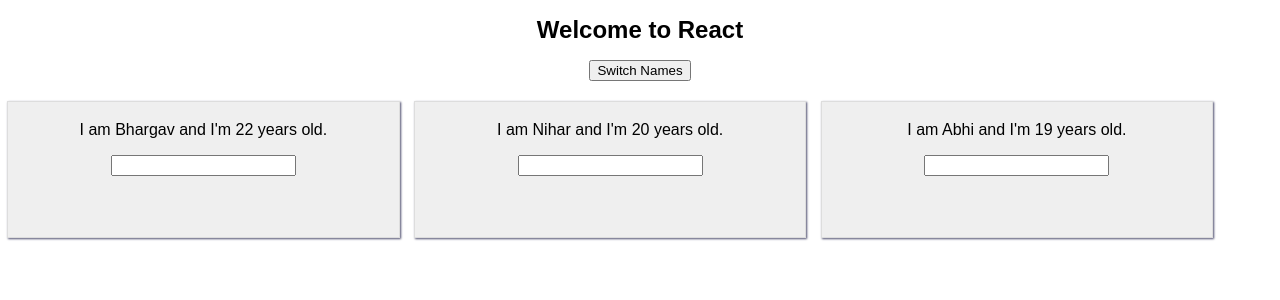
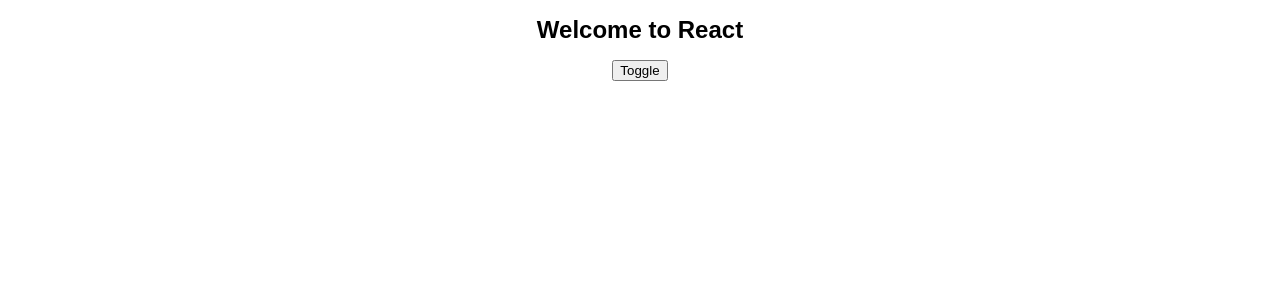
Before and after one commit to bhargav-patel-97/learning-react, a React (Create React App) app: page / in a window 1280 px wide. Shown: the top 300 px of the page. Built offline with nearby package versions, Linux system fonts and the light colour scheme.

Commit message:
Removed changeNames method and Added Toggle Method

```diff
--- a/src/App.js
+++ b/src/App.js
@@ -1,52 +1,52 @@
-import React, { useState } from 'react';
+import React, { Component } from 'react';
 import './App.css';
 import Person from './Person/Person';
 
-const app = () => {
-  const [ personsState, setPersonsState ] = useState({
+class app extends Component {
+
+state = {
     persons: [
       { name: 'Bhargav', age: 22 },
       { name: 'Nihar', age: 20 },
       { name: 'Abhi', age:19 }
-    ]
-  });
+    ],
+    displayPersons: false
+  }
 
-  const switchNameHandler = () => {
-    //DONT DO THIS this.state.persons[0] = 'Bhargav Patel';
-    // INSTEAD, USE setState METHOD
-    setPersonsState({
-      persons: [
-        { name: 'Pratik', age: 22 },
-        { name: 'Arjun', age: 21 },
-        { name: 'Hit', age:22 }
-      ]
-    });
-    };
-
-    const handleChange = (event) => {
-      setPersonsState({
+    handleChange = (event) => {
+      this.setState({
         persons: [
           { name: 'Pratik', age: 22 },
           { name: event.target.value, age: 21 },
           { name: 'Hit', age:22 }
         ]
       });
-    };
+    }
 
+    togglePersonHandle = () => {
+      const display = this.state.displayPersons;
+      this.setState({displayPersons: !display});
+    }
+
+  render () {
     return (
       <div className="App">
         <h1 className="App-title">Welcome to React</h1>
-        <button className="Button" onClick={switchNameHandler}>Switch Names</button>
-
-        <Person name={personsState.persons[0].name} age={personsState.persons[0].age}/>
-        <Person
-        name={personsState.persons[1].name}
-        age={personsState.persons[1].age}
-        change={handleChange}
-        />
-        <Person name={personsState.persons[2].name} age={personsState.persons[2].age}/>
+        <button className="Button" onClick={this.togglePersonHandle}>Toggle</button>
+        { this.state.displayPersons ?
+          <div>
+            <Person name={this.state.persons[0].name} age={this.state.persons[0].age}/>
+            <Person
+              name={this.state.persons[1].name}
+              age={this.state.persons[1].age}
+              change={this.handleChange}
+            />
+            <Person name={this.state.persons[2].name} age={this.state.persons[2].age}/>
+          </div> : null
+        }
       </div>
-    );
+    )
+  };
 }
 
 export default app;
```
